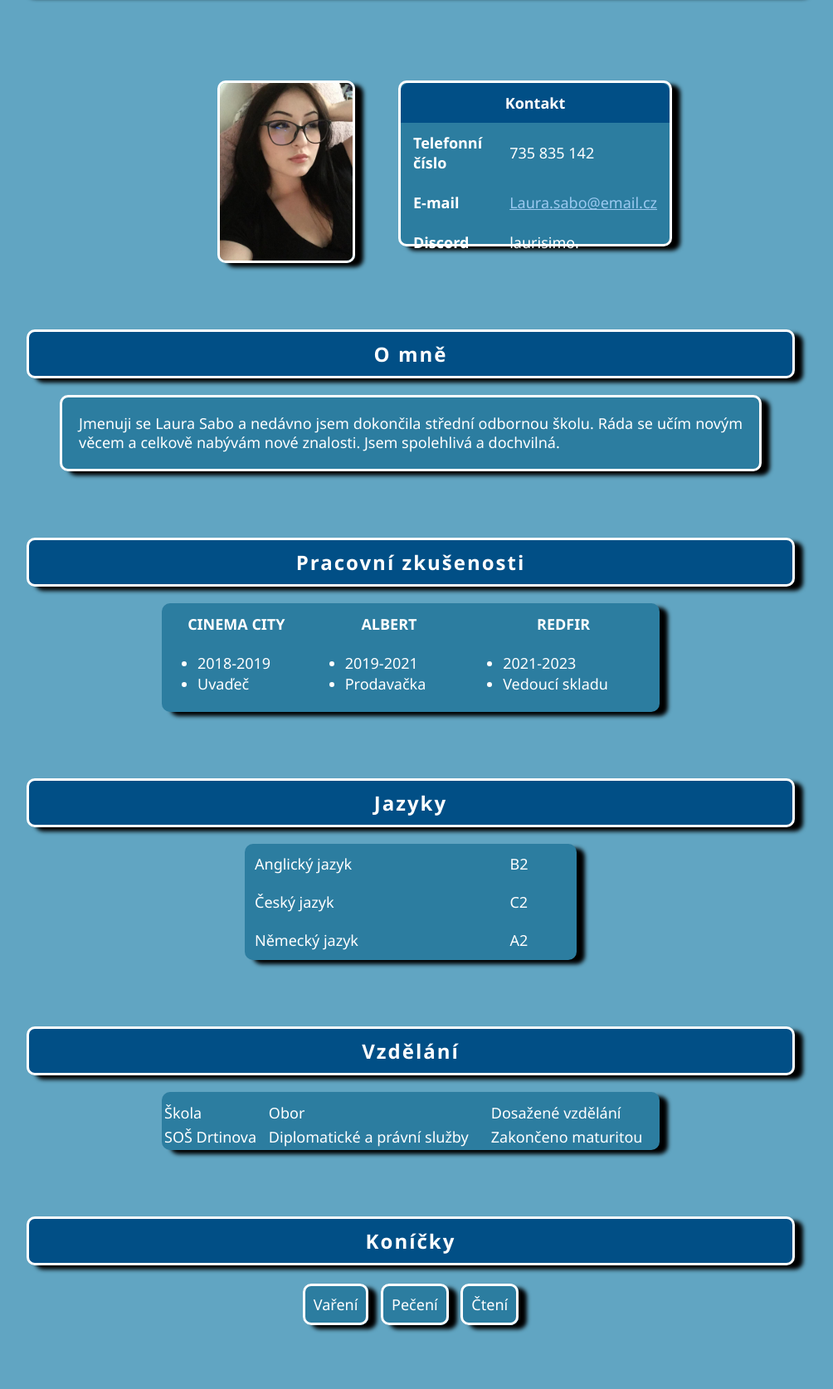
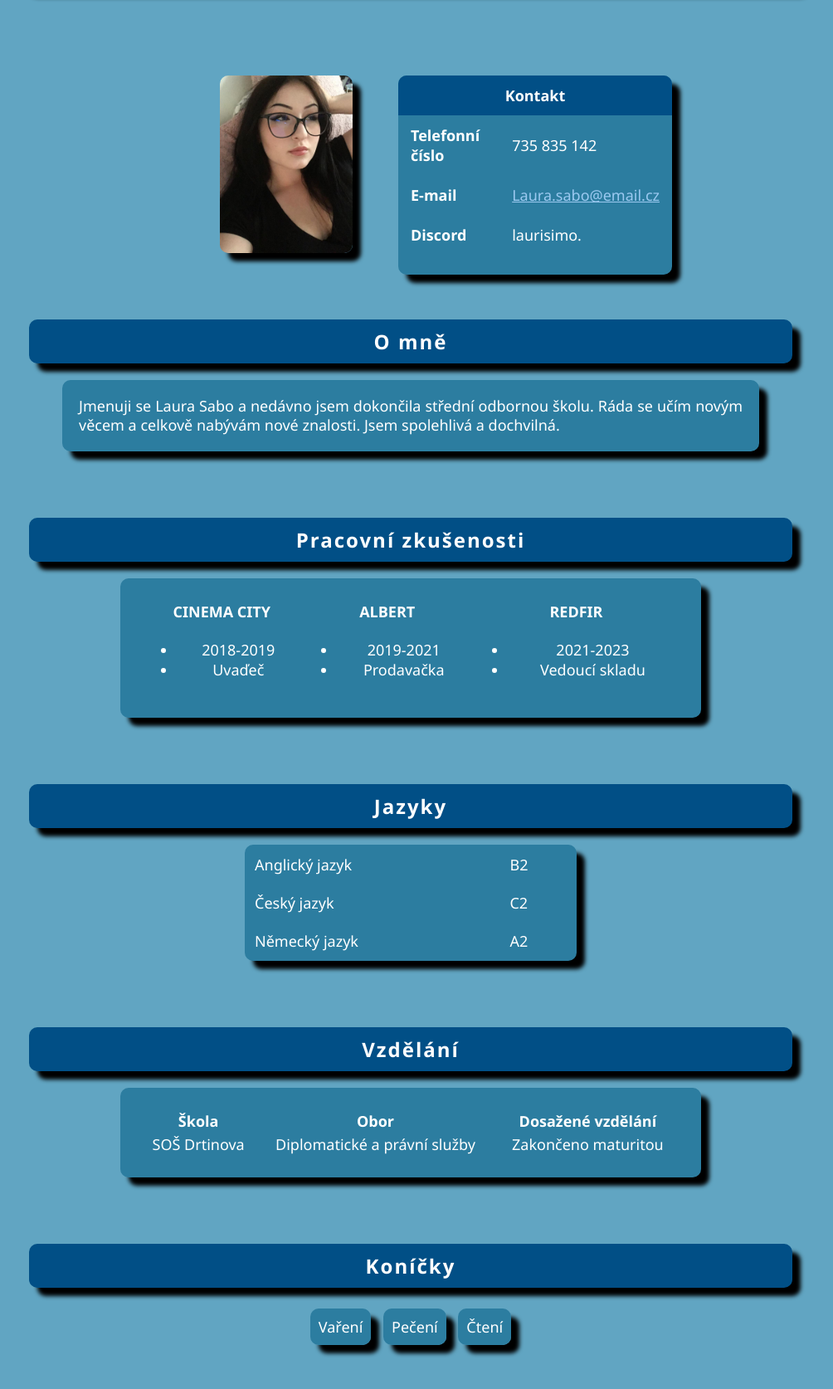
Before and after one commit to laurisimo/CVLaurisimo, a plain HTML site: page Ukol 1 - CV/index.html in a window 1280 px wide. Shown: the part 234-1908 px from the top of the page at 83% size, without its empty margins (145-1149 px from the left). Drawn offline with Linux system fonts and the light colour scheme.

Commit message:
Update style.css

```diff
--- a/Ukol 1 - CV/style.css
+++ b/Ukol 1 - CV/style.css
@@ -11,15 +11,13 @@ body {
 .Table1 {
   border-collapse: collapse;
   background-color: rgb(44, 125, 160);
-  border-color: white;
   position: absolute;
-  border: solid white;
   margin-left: 300px;
   width: 330px;
-  height: 200px;
+  height: 240px;
   border-radius: 10px;
   margin-bottom: 50px;
-  box-shadow: 10px 5px 5px black;
+  box-shadow: 10px 10px 5px black;
 }
 
 .Table1 th,
@@ -39,14 +37,13 @@ body {
 h1 {
   text-align: center;
   background-color: rgb(1, 79, 134);
-  border: solid white;
   padding: 20px;
   letter-spacing: 2px;
   word-spacing: 5px;
   max-width: 900px;
   min-width: 900px;
   border-radius: 10px;
-  box-shadow: 10px 5px 5px black;
+  box-shadow: 10px 10px 5px black;
 }
 
 /*kontakt*/
@@ -61,11 +58,10 @@ a:link {
 
 .Fotka1 {
   width: 160px;
-  border: solid white;
   border-color: white;
   margin-right: 300px;
   border-radius: 10px;
-  box-shadow: 10px 5px 5px black;
+  box-shadow: 10px 10px 5px black;
 }
 
 .Table1,
@@ -81,26 +77,24 @@ a:link {
   text-align: center;
   padding: 10px;
   margin: 20px;
-  border: solid white;
   max-width: 900px;
   min-width: 900px;
   border-radius: 10px;
   margin-top: 80px;
   letter-spacing: 2px;
-  box-shadow: 10px 5px 5px black;
+  box-shadow: 10px 10px 5px black;
 }
 
 .text-ja {
   padding: 20px;
   background-color: rgb(44, 125, 160);
-  border: solid white;
   border-color: rgb(255, 255, 255);
   line-height: 23px;
   text-align: justify;
   max-width: 800px;
   min-width: 800px;
   border-radius: 10px;
-  box-shadow: 10px 5px 5px black;
+  box-shadow: 10px 10px 5px black;
 }
 
 .Table2 {
@@ -108,16 +102,12 @@ a:link {
   background-color: rgb(44, 125, 160);
   min-width: 400px;
   border-radius: 10px;
-  box-shadow: 10px 5px 5px black;
+  box-shadow: 10px 10px 5px black;
 }
 .Table2 td {
   padding: 10px;
 }
 
-.d,
-.e {
-  border-bottom: 1px solid black;
-}
 .parent-div {
   display: flex;
   justify-content: center;
@@ -127,25 +117,28 @@ a:link {
 .b,
 .c {
   background-color: rgb(44, 125, 160);
-  border-color: white;
-  border: solid white;
   border-radius: 10px;
   text-align: center;
   padding: 10px;
   width: 100px;
   margin: 5px;
   display: inline;
-  box-shadow: 10px 5px 5px black;
+  box-shadow: 10px 10px 5px black;
 }
 
 .Table3 {
   border-collapse: separate;
   background-color: rgb(44, 125, 160);
-  min-width: 600px;
+  min-width: 700px;
   border-radius: 10px;
-  padding-top: 10px;
-  line-height: 25px;
-  box-shadow: 10px 5px 5px black;
+  padding: 25px;
+  box-shadow: 10px 10px 5px black;
+  text-align: center;
+}
+
+.Vzdelani {
+  padding-bottom: 20px;
+  font-weight: bolder;
 }
 
 .Povolani {
@@ -155,5 +148,5 @@ a:link {
 
 .konicky {
   margin-top: 15px;
-  min-width: 00px;
+  min-width: 200px;
 }
```
